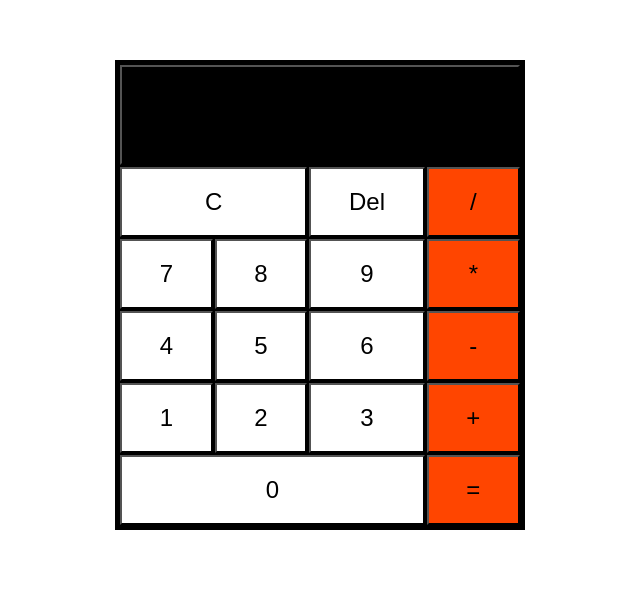
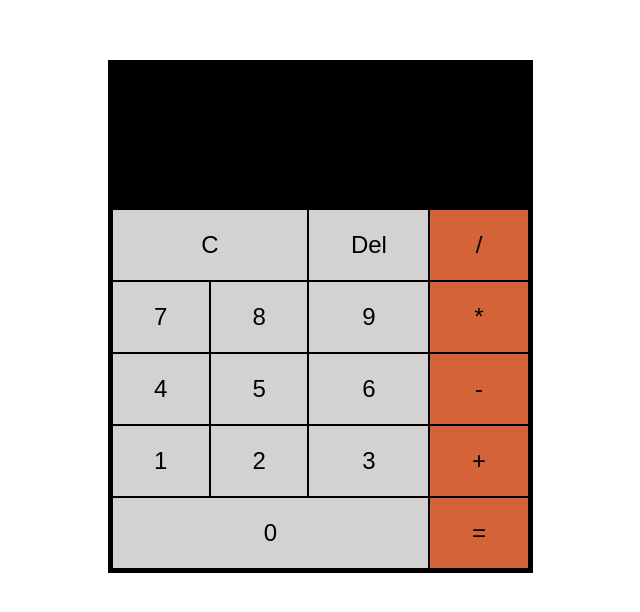
Before and after one commit to LGRV-alt/frontEndCalc, a plain HTML site: page index.html in a window 1280 px wide. Shown: the part 140-752 px from the top of the page, without its empty margins (320-960 px from the left). Drawn offline with Linux system fonts and the light colour scheme.

Commit message:
worked on the style and started to link javascript

```diff
--- a/index.html
+++ b/index.html
@@ -11,24 +11,24 @@
 
     <div class="calcHolder">
     <div class="calculator">
-        <button class="totalScreen"></button>
-        <button class="btn clearButton">C</button>
+        <h1 class="totalScreen"></h1>
+        <button class="btn  clearButton">C</button>
         <button class="btn removeButton">Del</button>
-        <button class="btn divide">/</button>
-        <button class="btn seven">7</button>
-        <button class="btn eight">8</button>
-        <button class="btn nine">9</button>
-        <button class="btn multiButton">*</button>
-        <button class="btn four">4</button>
-        <button class="btn five">5</button>
-        <button class="btn six">6</button>
-        <button class="btn minusButton">-</button>
-        <button class="btn one">1</button>
-        <button class="btn two">2</button>
-        <button class="btn three">3</button>
-        <button class="btn addButton">+</button>
-        <button class="btn zero">0</button>
-        <button class="btn equalsButton">=</button>
+        <button class="btn op divide">/</button>
+        <button class="btn num seven">7</button>
+        <button class="btn num eight">8</button>
+        <button class="btn num nine">9</button>
+        <button class="btn op multiButton">*</button>
+        <button class="btn num four">4</button>
+        <button class="btn num five">5</button>
+        <button class="btn num six">6</button>
+        <button class="btn op minusButton">-</button>
+        <button class="btn num one">1</button>
+        <button class="btn num two">2</button>
+        <button class="btn num three">3</button>
+        <button class="btn op addButton">+</button>
+        <button class="btn num zero">0</button>
+        <button class="btn op equalsButton">=</button>
     </div>
     </div>
 
--- a/myscript.js
+++ b/myscript.js
@@ -0,0 +1,29 @@
+const numButton = document.querySelectorAll(".num")
+const opButton = document.querySelectorAll(".op")
+const display = document.querySelector(".totalScreen")
+
+
+
+let runningTotal = ""
+let opState = ""
+let prevNumber = ""
+
+
+
+numButton.forEach((number)=>{
+    number.addEventListener("click", ()=>{
+        let num = number.innerHTML;
+        runningTotal += num;
+        display.innerHTML = runningTotal;
+    });
+});
+
+opButton.forEach((operator)=>{
+    operator.addEventListener("click", ()=>{
+        display.innerHTML = prevNumber;
+        display.innerHTML = ""
+        runningTotal = ""
+        display.innerHTML = operator.innerHTML;
+    })
+
+})
--- a/styles.css
+++ b/styles.css
@@ -1,11 +1,9 @@
-h1{
-    color: red;
-}
 
 .calcHolder{
     display: flex;
     justify-content: center;
     margin-top: 200px;
+
 }
 
 .calculator{
@@ -24,23 +22,49 @@ h1{
 }
 
 .btn{
-    background-color: white;
+    background-color: rgb(211, 210, 210);
     height: 70px;
     font-size: 1.5rem;
+    border: none;
+}
+
+.btn:hover{
+    background-color: white;
+    cursor: pointer;
+}
+
+.btn:active{
+    background-color: rgb(156, 155, 155);
+}
+
+.op{
+    background-color: rgb(212, 99, 58);
+}
+
+.op:hover{
+    background-color: rgb(255, 148, 109);
+}
+
+.op:active{
+    background-color: orangered;
+}
 
 
 
-
+.totalScreen{
+    display: flex;
+    justify-content:flex-end;
+    align-items: center;
+    background-color: black;
+    grid-area: totalScreen;
+    font-size: 2rem;
+     height: 100px;
+     width: 400px;
+     color: white;
+     margin-right: 15px;
 }
 
-.totalScreen{
-    background-color: black;
-    grid-area: totalScreen;
-     height: 100px;
-     width: 400px;
 
-
-}
 
 .clearButton{
     grid-area: clear;
@@ -51,27 +75,22 @@ h1{
 }
 
 .divide{
-    background-color: orangered;
     grid-area: divide;
 }
 
 .multiButton{
-    background-color: orangered;
     grid-area: multi;
 }
 
 .minusButton{
-    background-color: orangered;
     grid-area: minus;
 }
 
 .addButton{
-    background-color: orangered;
     grid-area: add;
 }
 
 .equalsButton{
-    background-color: orangered;
     grid-area: equals;
 }
 
```
